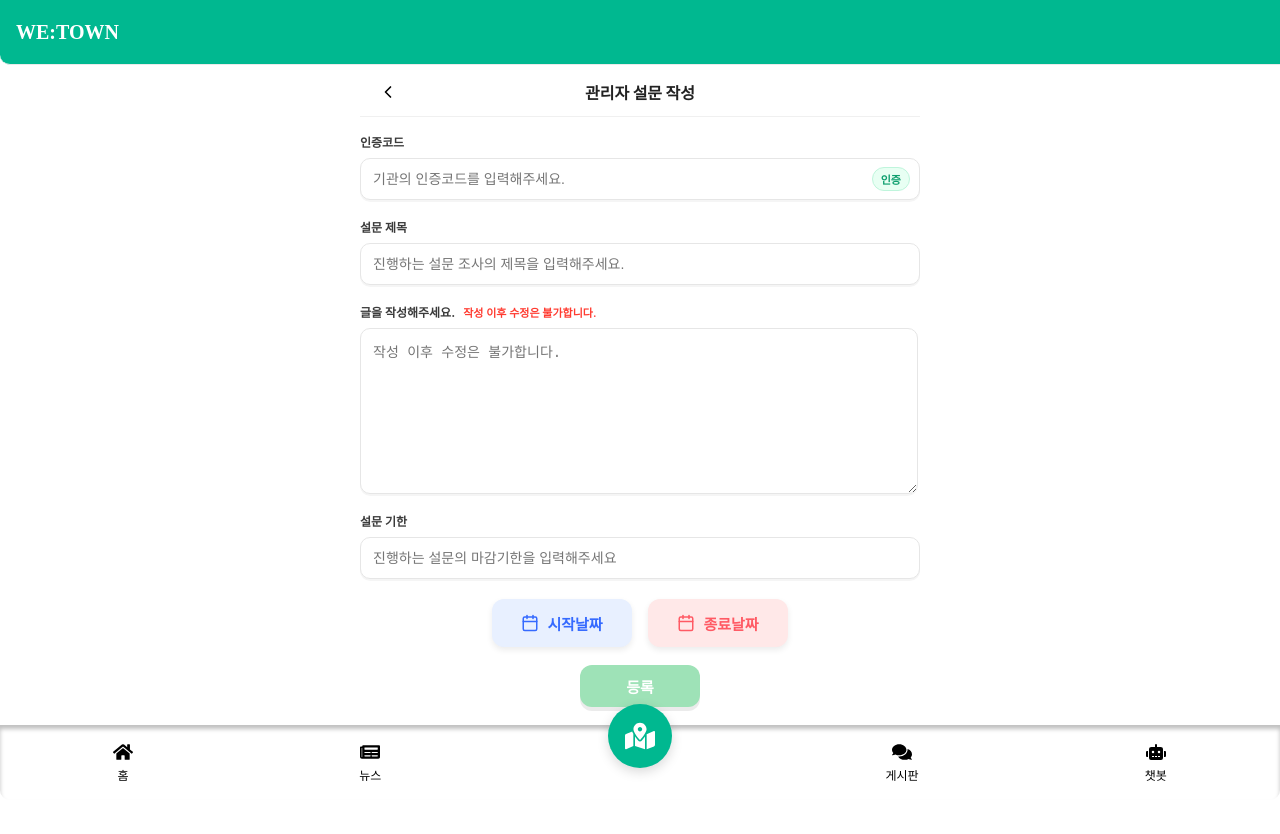
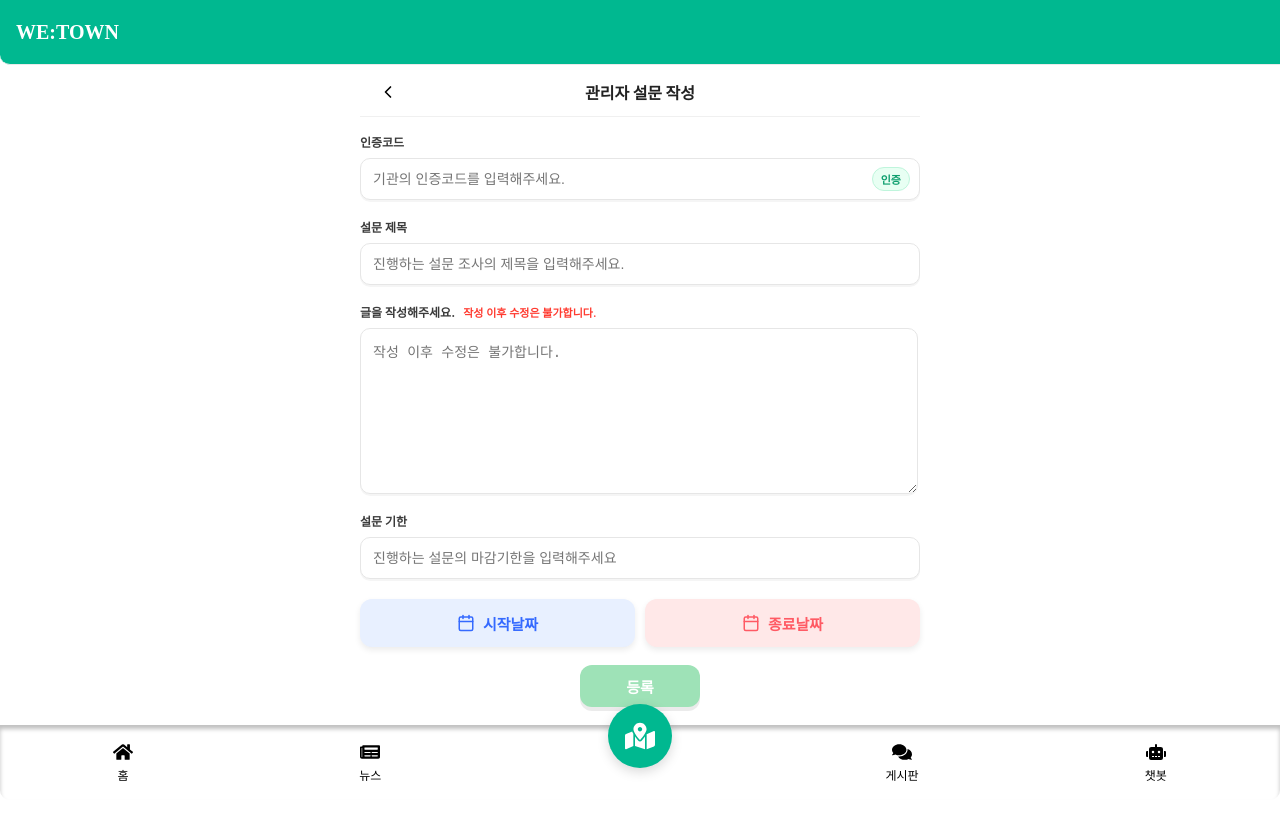
Before and after one commit to seoyeon435/2025-hackathon-4-WETOWN-frontend, a React (Vite) app: page /write/admin in a window 1280 px wide. Shown: the top 834 px of the page. Built offline with nearby package versions, Linux system fonts and the light colour scheme; no server answers.

Commit message:
feat:달력 기능 수정

```diff
--- a/src/pages/Write/AdminPost.jsx
+++ b/src/pages/Write/AdminPost.jsx
@@ -31,7 +31,7 @@ export default function AdminPost() {
 
   const [orgCode, setOrgCode] = useState("");
   const [orgName, setOrgName] = useState("");
-  const [agencyId, setAgencyId] = useState(null); // ✅ 추가
+  const [agencyId, setAgencyId] = useState(null);
   const [verifyState, setVerifyState] = useState("idle"); // idle | checking | ok | fail | format
   const [title, setTitle] = useState("");
   const [content, setContent] = useState("");
@@ -46,15 +46,15 @@ export default function AdminPost() {
     [orgCode]
   );
 
-  // iOS 사파리 대응
-  const openNativePicker = (ref) => {
-    const el = ref.current;
+  // ✅ datetime-local 기본 UI 열기 (iOS 대응)
+  const openNativePicker = (refId) => {
+    const el = document.getElementById(refId);
     if (!el) return;
     try {
       if (typeof el.showPicker === "function") {
-        el.showPicker();
+        el.showPicker(); // 크롬, 안드로이드
       } else {
-        el.focus();
+        el.focus();      // iOS 사파리 폴백
         el.click();
       }
     } catch {
@@ -88,7 +88,7 @@ export default function AdminPost() {
         if (data?.valid) {
           setVerifyState("ok");
           setOrgName(data?.agency_name ?? "");
-          setAgencyId(data?.agency_id ?? null); // ✅ agency_id 저장
+          setAgencyId(data?.agency_id ?? null);
         } else {
           setVerifyState("fail");
           setOrgName("");
@@ -120,13 +120,10 @@ export default function AdminPost() {
       description: content,
       start_at: startAt.length === 16 ? `${startAt}:00` : startAt,
       end_at: endAt.length === 16 ? `${endAt}:00` : endAt,
-      code: orgCode,      // ✅ 서버가 요구하는 필드
-      // agency: agencyId  // 필요없을 수 있음 → 서버에서 code로 agency 연결
+      code: orgCode, // ✅ 서버 요구 필드
     };
 
-
     try {
-      // ✅ 여기서 찍어보기
       console.log("payload:", payload);
 
       await axios.post(`${API_BASE}/surveys/`, payload, {
@@ -147,7 +144,6 @@ export default function AdminPost() {
       alert("등록에 실패했습니다. 다시 시도해주세요.");
     }
   };
-
 
   const formatDT = (v) => {
     if (!v) return "";
@@ -237,30 +233,31 @@ export default function AdminPost() {
           }
         />
 
-        <BtnRow>
-          <label htmlFor="startAtPicker" onClick={() => openNativePicker(startRef)}>
+        <BtnRow style={{ gap: 10 }}>
           <GhostBlue
+            as="button"
             type="button"
-              $active={!!startAt}   // ✅ 값이 있으면 강조
+            title="시작날짜 선택"
+            onClick={() => openNativePicker("startAtPicker")}
           >
             <FiCalendar />
-              {startAt ? "시작 선택됨" : "시작날짜"}
+            <span>{startAt ? "시작 선택됨" : "시작날짜"}</span>
           </GhostBlue>
-          </label>
 
-          <label htmlFor="endAtPicker" onClick={() => openNativePicker(endRef)}>
           <GhostRed
+            as="button"
             type="button"
-              $active={!!endAt}     // ✅ 값이 있으면 강조
+            title="종료날짜 선택"
+            onClick={() => openNativePicker("endAtPicker")}
           >
             <FiCalendar />
-              {endAt ? "종료 선택됨" : "종료날짜"}
+            <span>{endAt ? "종료 선택됨" : "종료날짜"}</span>
           </GhostRed>
-          </label>
         </BtnRow>
 
         <HiddenDateTime
           id="startAtPicker"
+          name="start_at"
           ref={startRef}
           type="datetime-local"
           value={startAt}
@@ -268,6 +265,7 @@ export default function AdminPost() {
         />
         <HiddenDateTime
           id="endAtPicker"
+          name="end_at"
           ref={endRef}
           type="datetime-local"
           value={endAt}
```
Lines whose indentation alone changed are shown as unchanged.
